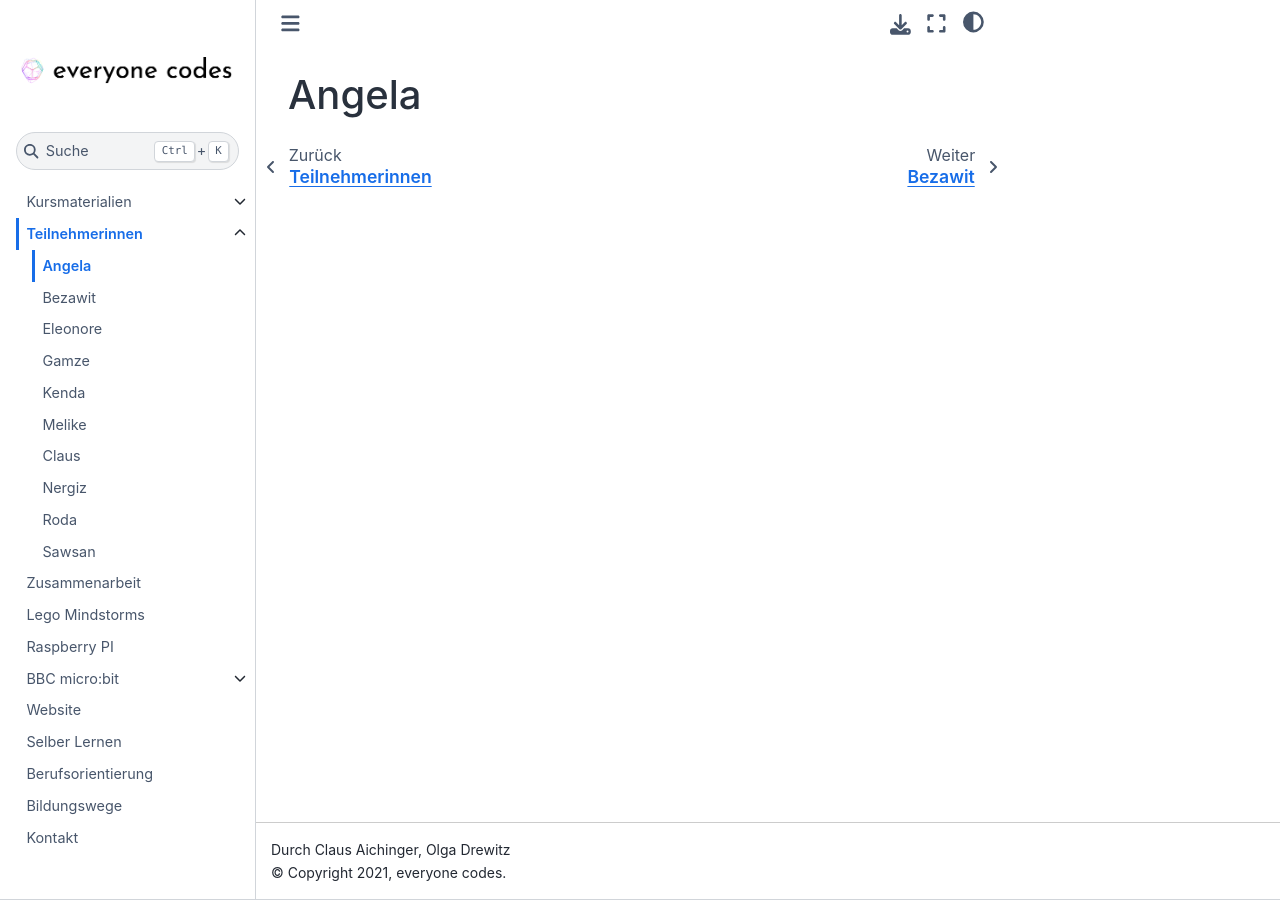
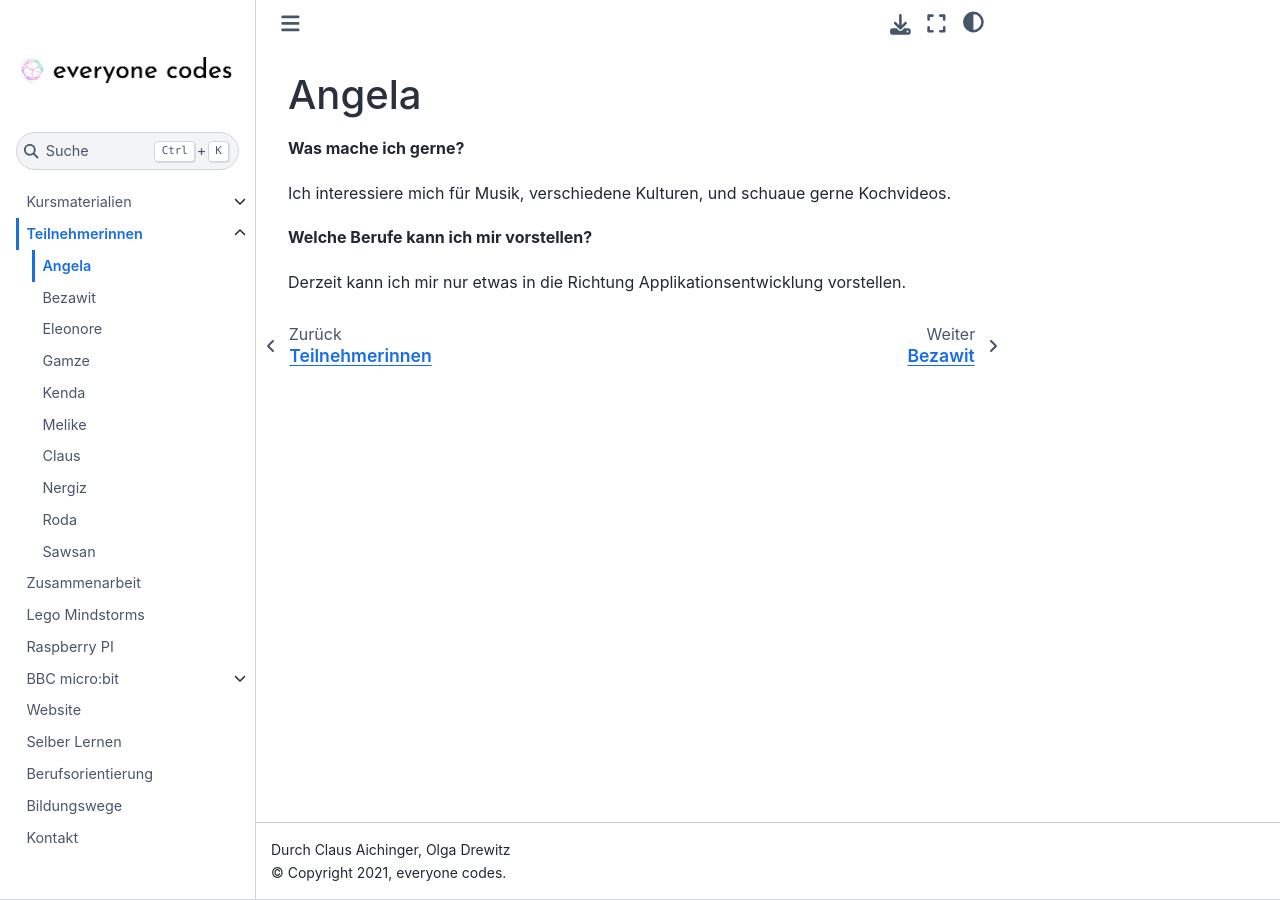
Before and after one commit to ec-mentors/IT-ist-das-was-fuer-mich-i03, a Sphinx documentation site: the page built from source/participants/angela.md, in a window 1280 px wide. Built offline with Sphinx 7.4.7 and the Sphinx Book theme 1.1.4, drawn with Linux system fonts in a browser that asks for light colours.

Commit message:
fragen beantwortet

```diff
--- a/source/participants/angela.md
+++ b/source/participants/angela.md
@@ -1 +1,9 @@
 # Angela
+
+**Was mache ich gerne?**
+
+Ich interessiere mich für Musik, verschiedene Kulturen, und schuaue gerne Kochvideos.
+
+**Welche Berufe kann ich mir vorstellen?**
+
+Derzeit kann ich mir nur etwas in die Richtung Applikationsentwicklung vorstellen.
```
